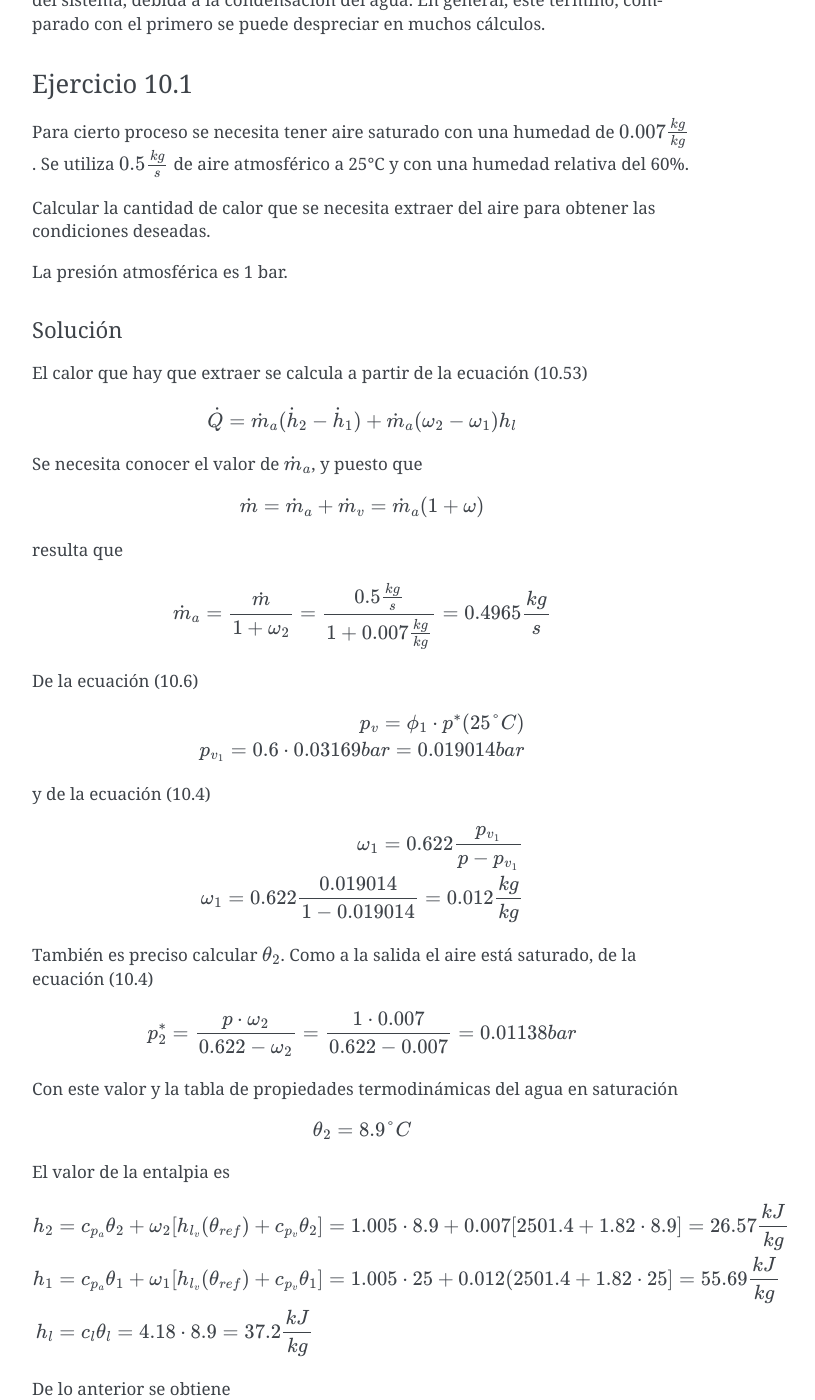
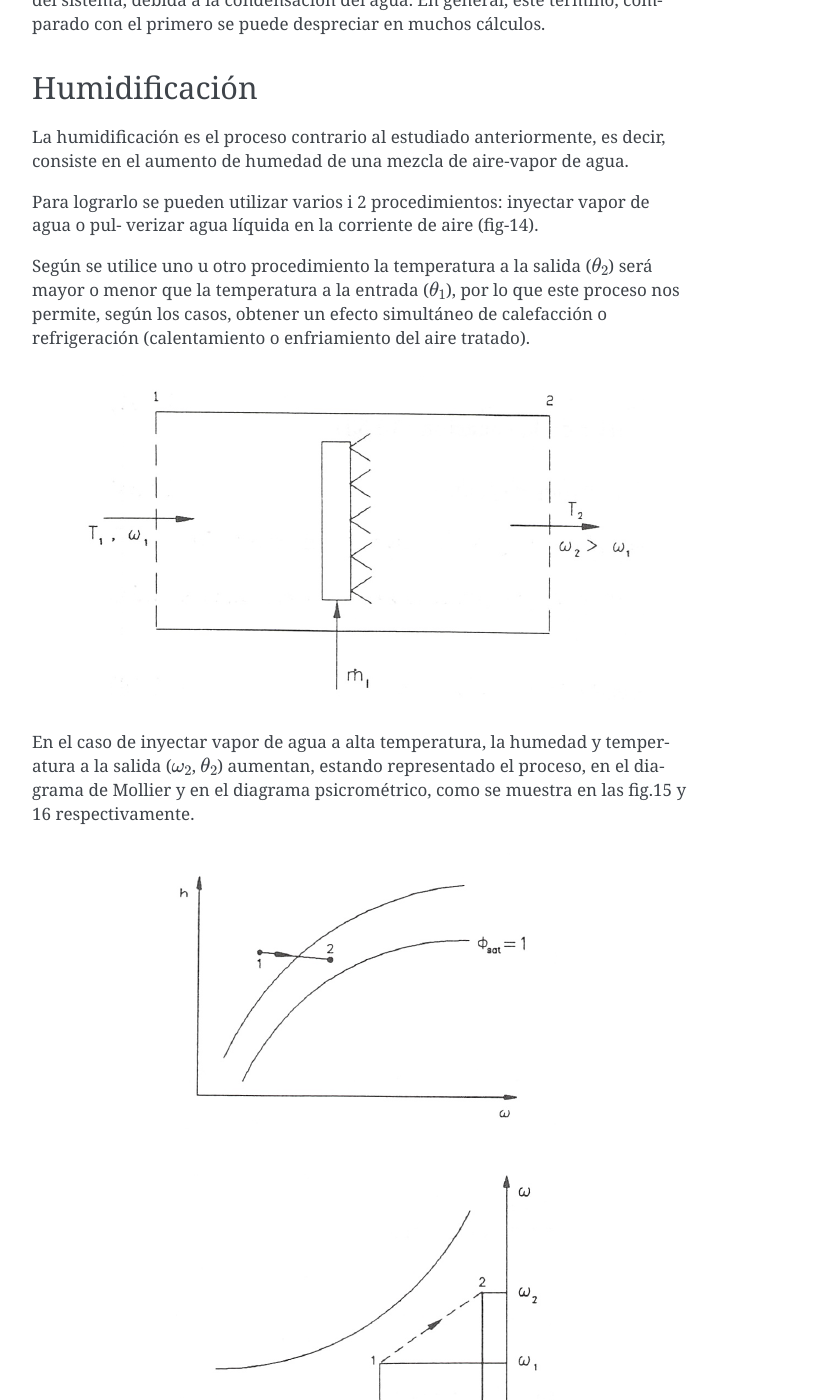
Before and after one commit to mantielero/termodinamica, a Sphinx documentation site: the page built from source/vapores_acondicionamiento.rst, in a window 1280 px wide and 1400 px high, scrolled down 7993 px. Shown: the whole window, without its empty margins (388-1203 px from the left). Built offline with Sphinx 7.4.7, drawn with Linux system fonts in a browser that asks for light colours; pages that are not in the unit, such as notebooks, are missing from menus; some of the changed text lies outside the part shown.

Commit message:
Update vapores_acondicionamiento.rst

```diff
--- a/source/vapores_acondicionamiento.rst
+++ b/source/vapores_acondicionamiento.rst
@@ -219,79 +219,7 @@ que se puede expresar como
 
 El último término de esta expresión representa la cantidad de energía extraída del sistema, debida a la condensación del agua. En general, este término, comparado con el primero se puede despreciar en muchos cálculos.
 
-Ejercicio 10.1
-^^^^^^^^^^^^^^
 
-Para cierto proceso se necesita tener aire saturado con una humedad de :math:`0.007\frac{kg}{kg}`. Se utiliza :math:`0.5\frac{kg}{s}` de aire atmosférico a 25°C y con una humedad relativa del 60%.
-
-Calcular la cantidad de calor que se necesita extraer del aire para obtener las condiciones deseadas.
-
-La presión atmosférica es 1 bar.
-
-Solución
-''''''''
-
-El calor que hay que extraer se calcula a partir de la ecuación (10.53)
-
-.. math::
-
-   \dot{Q} = \dot{m}_a (\dot{h}_2 - \dot{h}_1  )+ \dot{m}_a (\omega_2 - \omega_1) h_l
-
-Se necesita conocer el valor de :math:`\dot{m}_a`, y puesto que
-
-.. math::
-
-   \dot{m} = \dot{m}_a + \dot{m}_v = \dot{m}_a (1+\omega)
-
-resulta que
-
-.. math::
-
-   \dot{m}_a = \frac{\dot{m}}{1+\omega_2} = \frac{0.5\frac{kg}{s}}{1+0.007\frac{kg}{kg}} = 0.4965\frac{kg}{s}
-
-
-De la ecuación (10.6)
-
-.. math::
-
-   p_v = \phi_1 \cdot p^*(25°C) \\
-   p_{v_1} = 0.6 \cdot 0.03169bar = 0.019014bar
-
-y de la ecuación (10.4)
-
-.. math::
-
-   \omega_1 = 0.622 \frac{p_{v_1}}{p-p_{v_1}} \\
-   \omega_1 = 0.622 \frac{0.019014}{1-0.019014} = 0.012\frac{kg}{kg}
-
-
-También es preciso calcular :math:`\theta_2`. Como a la salida el aire está saturado, de la ecuación (10.4)
-
-.. math::
-
-   p_2^* = \frac{p \cdot \omega_2}{0.622 - \omega_2} = \frac{1 \cdot 0.007}{0.622-0.007} = 0.01138bar
-
-
-Con este valor y la tabla de propiedades termodinámicas del agua en saturación
-
-.. math::
-
-   \theta_2 = 8.9°C
-
-El valor de la entalpia es
-
-.. math::
-
-   h_2 &= c_{p_a} \theta_2 + \omega_2[ h_{l_v}(\theta_{ref}) + c_{p_v} \theta_2] = 1.005\cdot 8.9 + 0.007 [2501.4 +  1.82 \cdot 8.9] = 26.57\frac{kJ}{kg} \\
-   h_1 &= c_{p_a} \theta_1 + \omega_1[ h_{l_v}(\theta_{ref}) + c_{p_v} \theta_1]  = 1.005 \cdot 25 + 0.012(2501.4 + 1.82\cdot25] = 55.69\frac{kJ}{kg} \\
-   h_l &= c_l \theta_l = 4.18 \cdot 8.9 = 37.2 \frac{kJ}{kg}
-
-De lo anterior se obtiene
-
-.. math::
-
-   \dot{Q} = 0.4965(26.57 - 55.69) + 0.4965(0.012 - 0.007) \cdot 37.2 \\
-   \dot{Q} = -14.37 \frac{kJ}{s}
 
 Humidificación
 --------------
```
